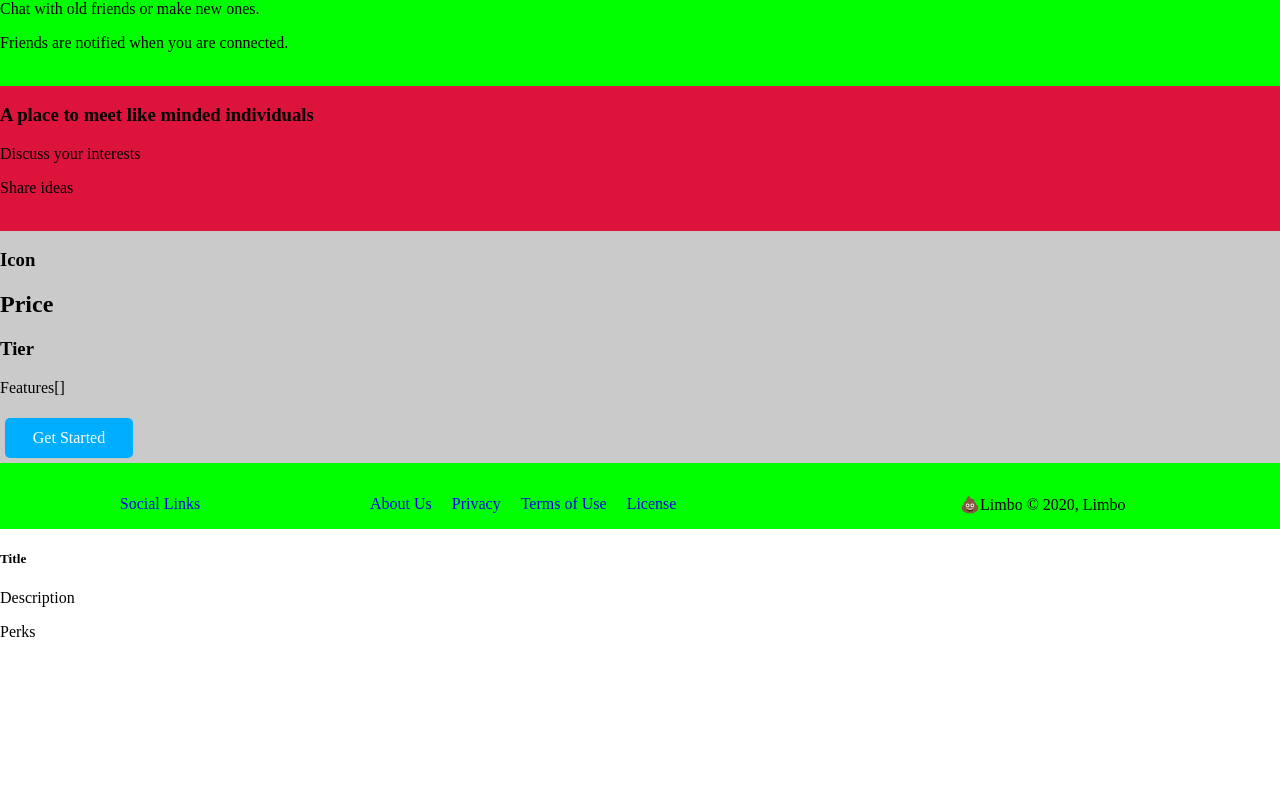
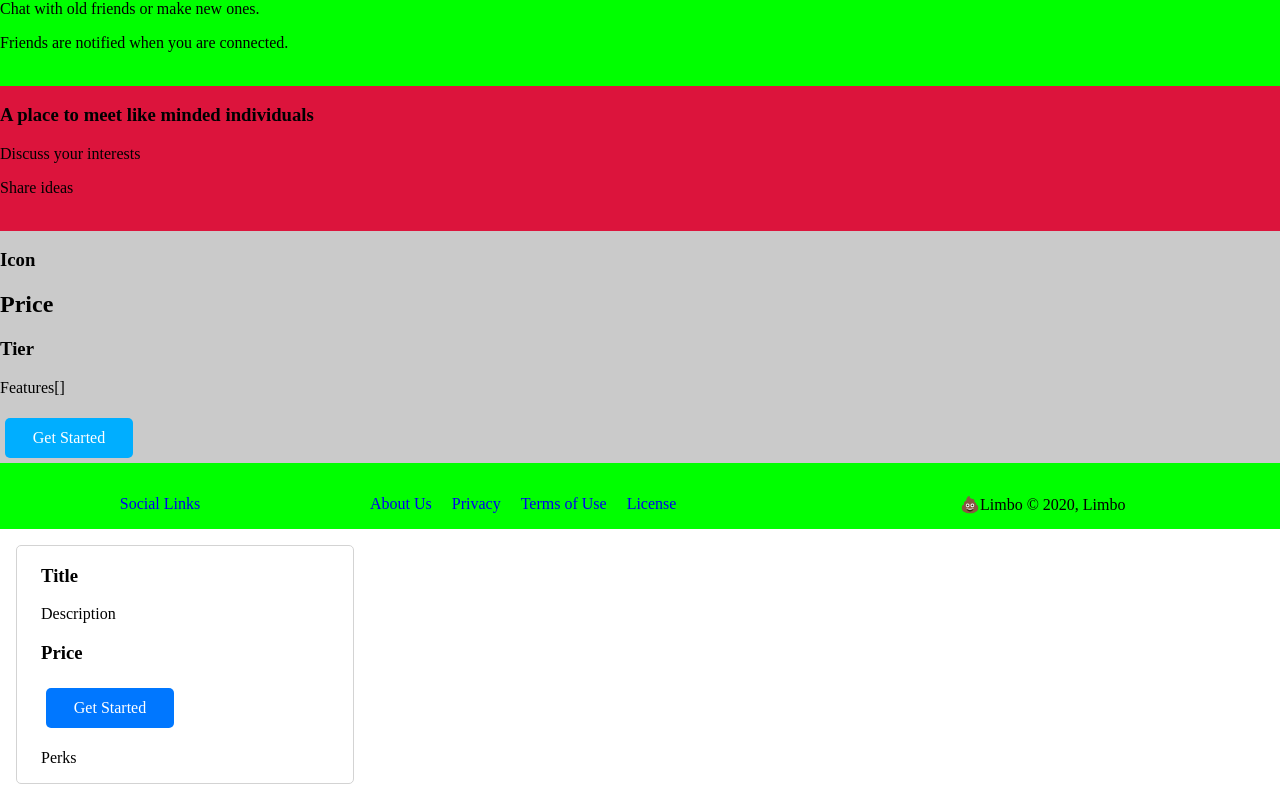
Before and after one commit to johnpagtama/limbo, an Angular app in the folder limbo/: page / in a window 1280 px wide. Shown: the part 271-1071 px from the top of the page. Before the commit the page ends 928 px from the top, so only its background shows below. Built offline with nearby package versions, Linux system fonts and the light colour scheme.

Commit message:
Updated shared card component

```diff
--- a/limbo/src/app/components/shared/card/card.component.html
+++ b/limbo/src/app/components/shared/card/card.component.html
@@ -1,5 +1,7 @@
-<div class="layout-card">
-    <h5>Title</h5>
+<div class="card">
+    <h3>Title</h3>
     <p>Description</p>
+    <h3>Price</h3>
+    <app-button routerLink="/Chat" text="Get Started" classes="btn btn__txt btn--main"></app-button>
     <p>Perks</p>
 </div>
--- a/limbo/src/app/components/shared/card/card.component.scss
+++ b/limbo/src/app/components/shared/card/card.component.scss
@@ -0,0 +1,3 @@
+@import '../../../../partials/class-templates';
+
+@include block(card, (border: 1px solid #d3d3d3, border-radius: 5px, margin: 1rem, padding: 0 1.5rem, width: 18rem))
```
